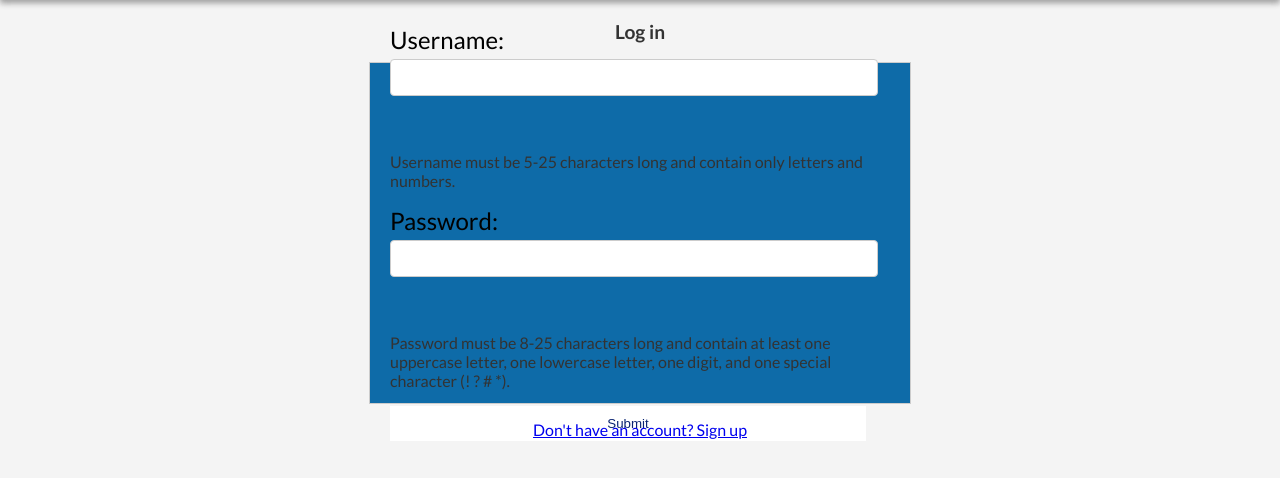
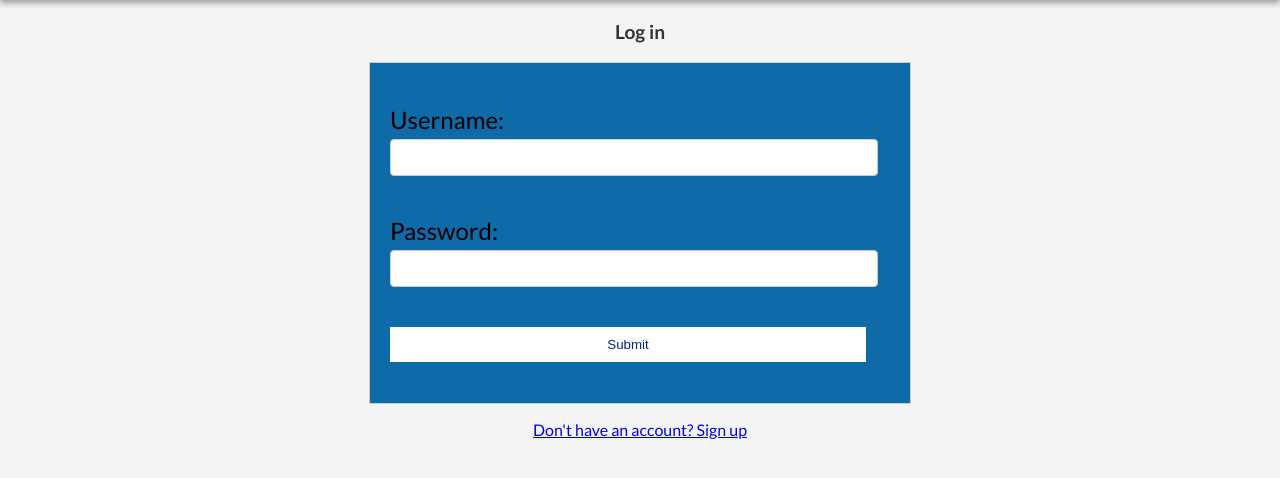
Before and after one commit to kjx172/BudgetBuddy, a Flask app: page / in a window 1280 px wide. Shown: the part 124-602 px from the top of the page. Run offline with Flask 3, Linux system fonts and the light colour scheme.

Commit message:
fixed sign up presentation and removed entry requirements on login screen

```diff
--- a/templates/login.html
+++ b/templates/login.html
@@ -7,6 +7,8 @@
     <link rel="preconnect" href="https://fonts.gstatic.com" crossorigin>
     <link href="https://fonts.googleapis.com/css2?family=Lato:wght@100;300;400;700;900&display=swap" rel="stylesheet">
     <link rel="stylesheet" href="{{ url_for('static', filename='login.css') }}">
+    <!-- Font Awesome for info icon -->
+    <link href="https://cdnjs.cloudflare.com/ajax/libs/font-awesome/5.15.3/css/all.min.css" rel="stylesheet">
     <title>Login and Sign Up</title>
 </head>
 
@@ -23,14 +25,9 @@
             <form action="/login" method="POST" name = "log-in">
                 <input type="hidden" name="form_type" value="log-in">
                 <label for="login-username">Username:</label>
-                <input type="text" id="login-username" name="username", minlength="5", maxlength="25"
-                pattern="[A-Za-z0-9]+" required>
-                <p class="helper-text">Username must be 5-25 characters long and contain only letters and numbers.</p>
+                <input type="text" id="login-username" name="username" required>
                 <label for="login-password">Password:</label>
-                <input type="password" id="login-password" name="password" minlength="5" maxlength="25"
-                pattern="(?=.*\d)(?=.*[a-z])(?=.*[A-Z])(?=.*[!?#*]).{8,25}" required>
-                <p class="helper-text">Password must be 8-25 characters long and contain at least one uppercase letter,
-                    one lowercase letter, one digit, and one special character (! ? # *).</p>
+                <input type="password" id="login-password" name="password" required>
                 <input type="submit" value="Submit">
                 <p class="error" id="login-error" style="display: none;">Please enter a username and password.</p>
                 {% with messages = get_flashed_messages(with_categories=True) %}
@@ -50,15 +47,25 @@
             <h3>Sign up</h3>
             <form action="/login" method="POST" name="sign-up">
                 <input type="hidden" name="form_type" value="sign-up">
-                <label for="signup-username">Username:</label>
+                <div class="username-info">
+                    <label for="signup-username">Username:</label>
+                    <span class="tooltip-custom">
+                        <i class="fas fa-info-circle"></i>
+                        <span class="tooltip-text">Username must be 5-25 characters long and contain only letters and numbers.</span>
+                    </span>
+                </div>
                 <input type="text" id="signup-username" name="username" minlength="5", maxlength="25"
                 pattern="[A-Za-z0-9]+" required>
-                <p class="helper-text">Username must be 5-25 characters long and contain only letters and numbers.</p>
-                <label for="signup-password">Password:</label>
+                <div class="password-info">
+                    <label for="signup-password">Password:</label>
+                    <span class="tooltip-custom">
+                        <i class="fas fa-info-circle"></i>
+                        <span class="tooltip-text">Password must be 8-25 characters long and contain at least one uppercase letter,
+                            one lowercase letter, one digit, and one special character (! ? # *).</span>
+                    </span>
+                </div>
                 <input type="password" id="signup-password" name="password" minlength="5" maxlength="25"
                 pattern="(?=.*\d)(?=.*[a-z])(?=.*[A-Z])(?=.*[!?#*]).{8,25}" required>
-                <p class="helper-text">Password must be 8-25 characters long and contain at least one uppercase letter,
-                    one lowercase letter, one digit, and one special character (! ? # *).</p>
                 <input type="submit" value="Submit">
                 <p class="error" id="signup-error" style="display: none;">Please enter a username and password.</p>
             </form>
```
Also changed, not shown: static/login.css (+48 -0 lines).
